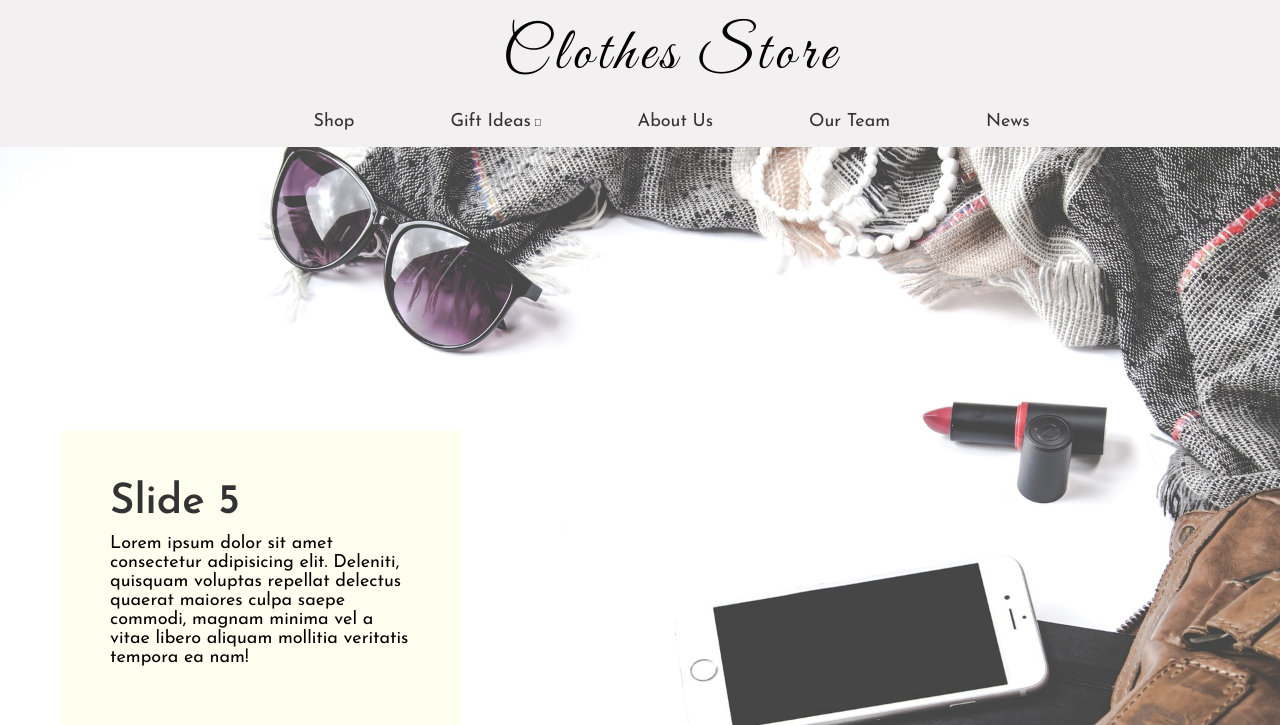
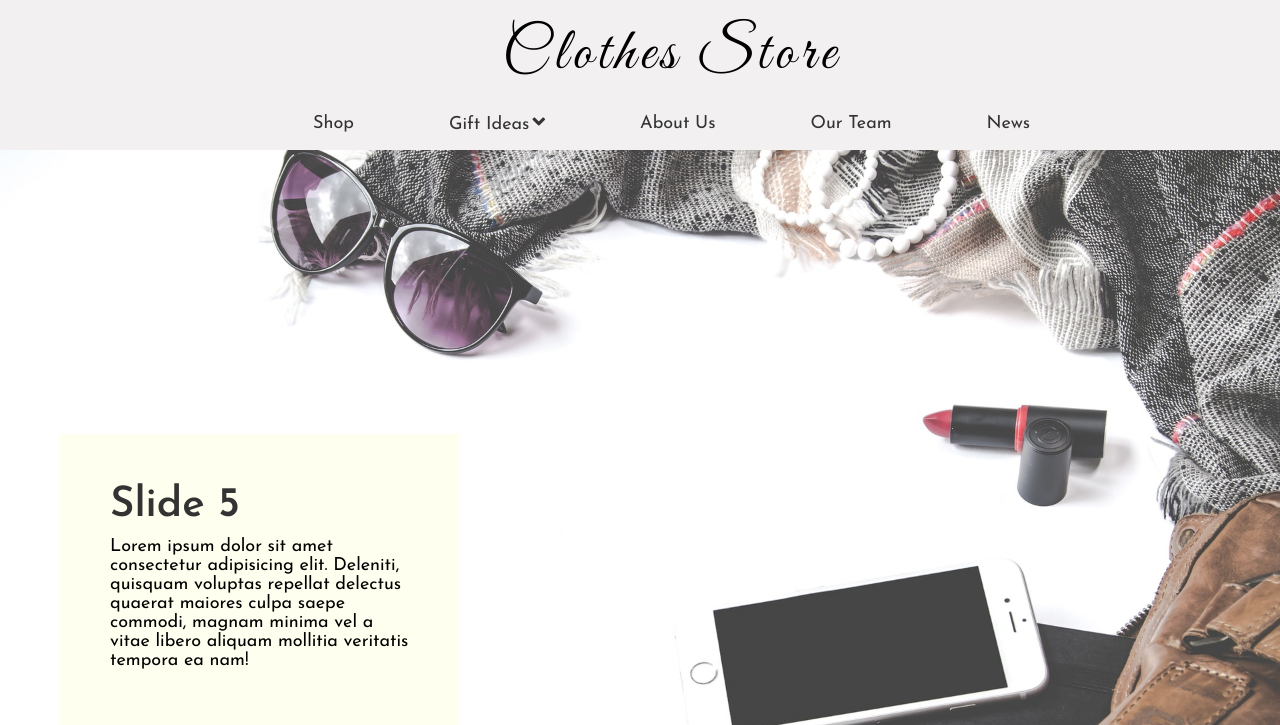
Before and after one commit to erhanertem/Website-Clothes_Store, a website: page index.html in a window 1280 px wide. Shown: the part 75-800 px from the top of the page. Drawn offline with Linux system fonts and the light colour scheme.

Commit message:
Revisit drop down menu icon

```diff
--- a/index.html
+++ b/index.html
@@ -56,6 +56,7 @@
 						</li>
 						<li class="second-nav-item dropdown-li">
 							<a href="#" class="second-nav-link">Gift Ideas</a>
+							<i class="fa fa-angle-down"></i>
 							<ul class="dropdown">
 								<li class="dropdown-item">
 									<a href="#" class="dropdown-link">Under $25</a>
--- a/scss/components/_dropdown.scss
+++ b/scss/components/_dropdown.scss
@@ -2,10 +2,19 @@
 .dropdown-li {
 	position: relative;
 
-	&::after {
-		font-family: "Font Awesome 5 Free";
-		content: "\f078";
-		font-weight: bold;
+	// &::after {
+	// 	font-family: "Font Awesome 5 Free";
+	// 	content: "\f107";
+	// 	font-weight: bold;
+	// }
+
+	.fa-angle-down {
+		font-size: size(md);
+		color: color(primary);
+	}
+
+	&:hover .fa-angle-down {
+		color: lighten(color(primary), 40%);
 	}
 
 	&:hover .dropdown {
--- a/scss/main.scss
+++ b/scss/main.scss
@@ -14,6 +14,7 @@
 @import "layout/navigation";
 @import "layout/slideshow";
 @import "layout/products";
+@import "layout/footer";
 
 // @import "pages";
 // @import "themes";
```
Also changed, not shown: scss/main.css, 1 other file.
